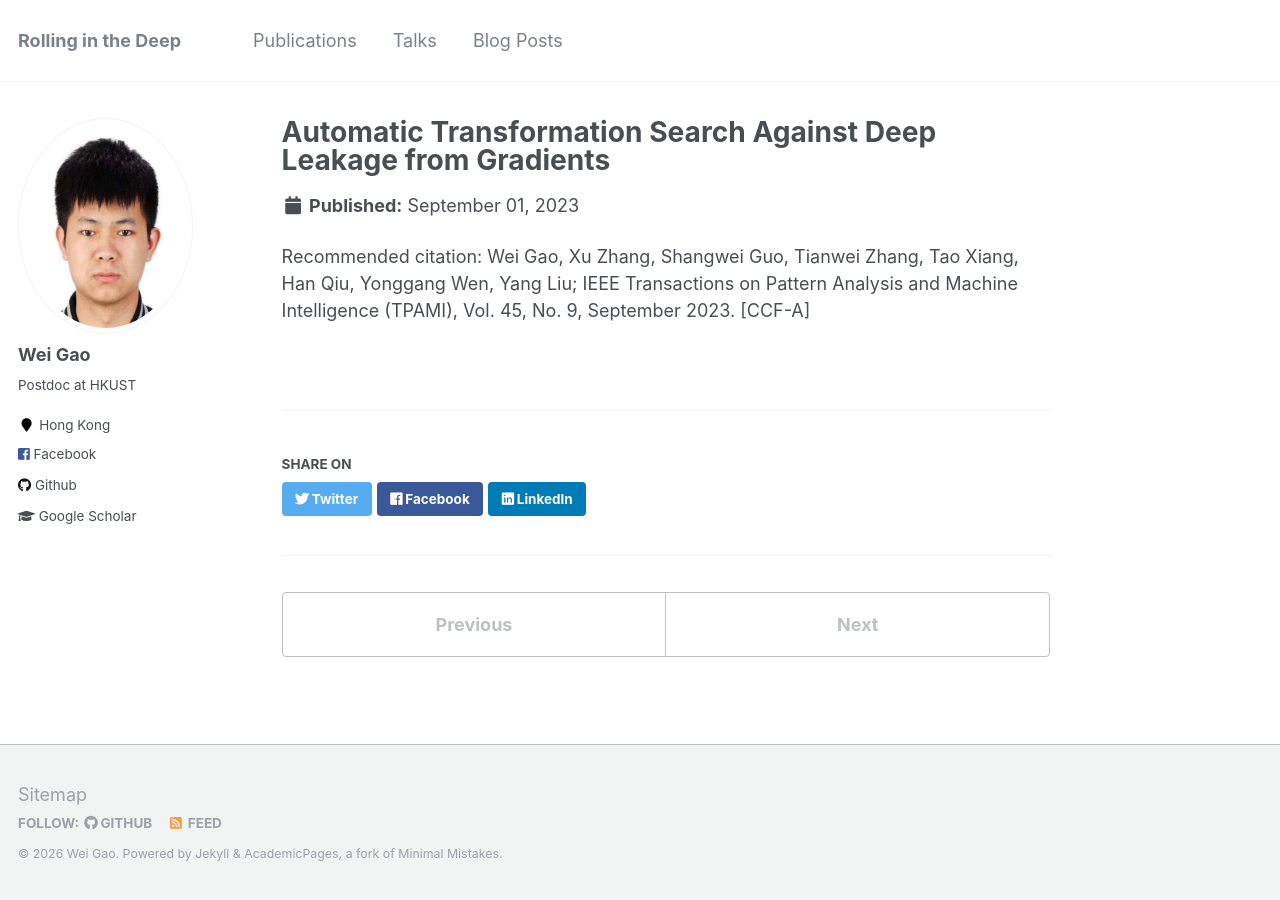
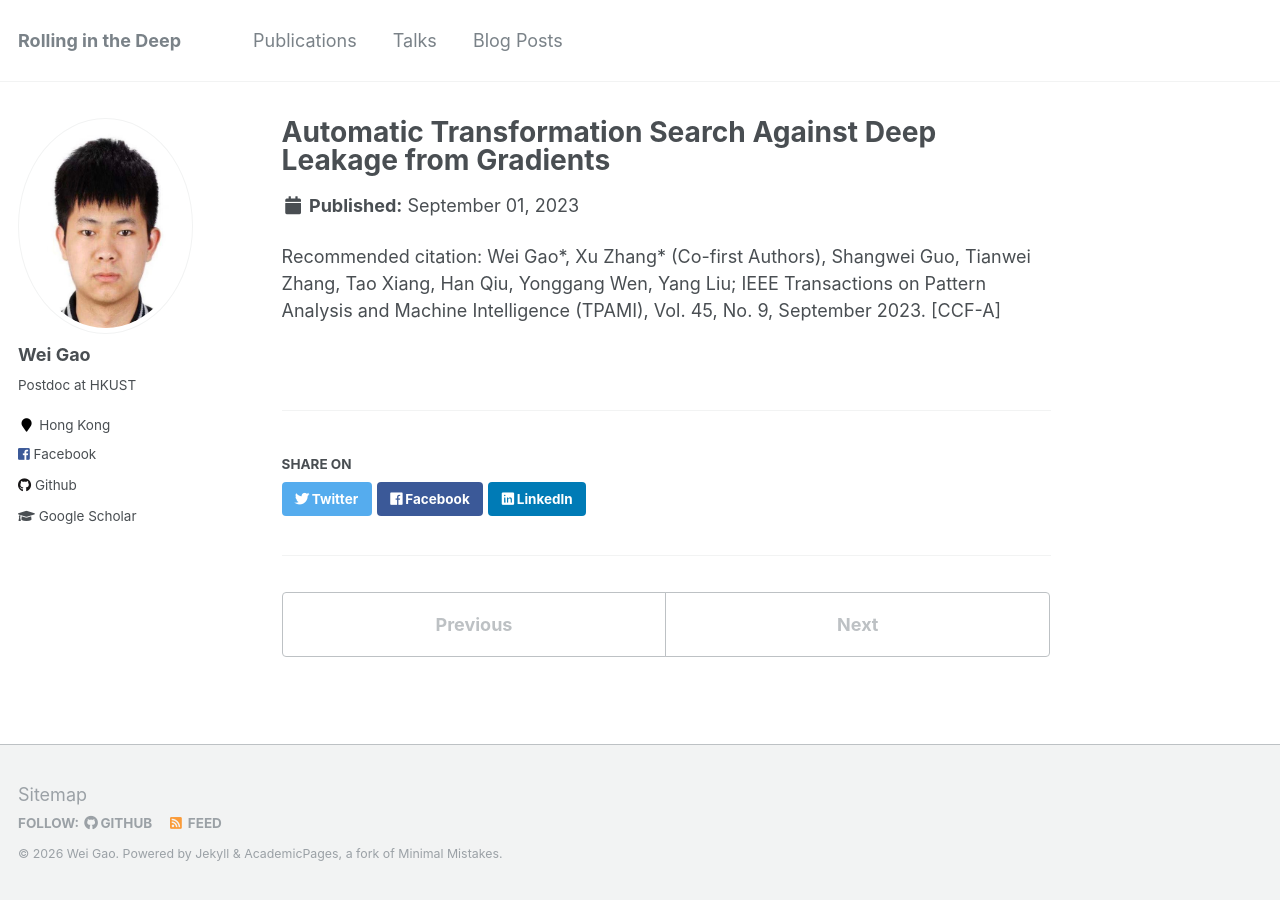
Before and after one commit to gaow0007/gaow0007.github.io, a Jekyll site: the page built from _publications/2023-09-01-paper-title-tpami-dlg.md, in a window 1280 px wide. Built offline with Jekyll 4.4.1, drawn with Linux system fonts in a browser that asks for light colours.

Commit message:
Mark Wei Gao and Xu Zhang as co-first authors on TPAMI'23 paper
🤖 Generated with [Qoder][https://qoder.com]

```diff
--- a/_publications/2023-09-01-paper-title-tpami-dlg.md
+++ b/_publications/2023-09-01-paper-title-tpami-dlg.md
@@ -2,5 +2,5 @@
 title: "Automatic Transformation Search Against Deep Leakage from Gradients"
 collection: publications
 excerpt: 'We present an automatic transformation search method to defend against deep leakage from gradients (DLG) attacks in federated learning, systematically discovering input transformations that prevent gradient-based reconstruction of private training data.'
-citation: 'Wei Gao, Xu Zhang, Shangwei Guo, Tianwei Zhang, Tao Xiang, Han Qiu, Yonggang Wen, Yang Liu; IEEE Transactions on Pattern Analysis and Machine Intelligence (TPAMI), Vol. 45, No. 9, September 2023. [CCF-A]'
+citation: 'Wei Gao*, Xu Zhang* (Co-first Authors), Shangwei Guo, Tianwei Zhang, Tao Xiang, Han Qiu, Yonggang Wen, Yang Liu; IEEE Transactions on Pattern Analysis and Machine Intelligence (TPAMI), Vol. 45, No. 9, September 2023. [CCF-A]'
 ---
```
Also changed, not shown: _pages/publications.md (+1 -1 lines).
